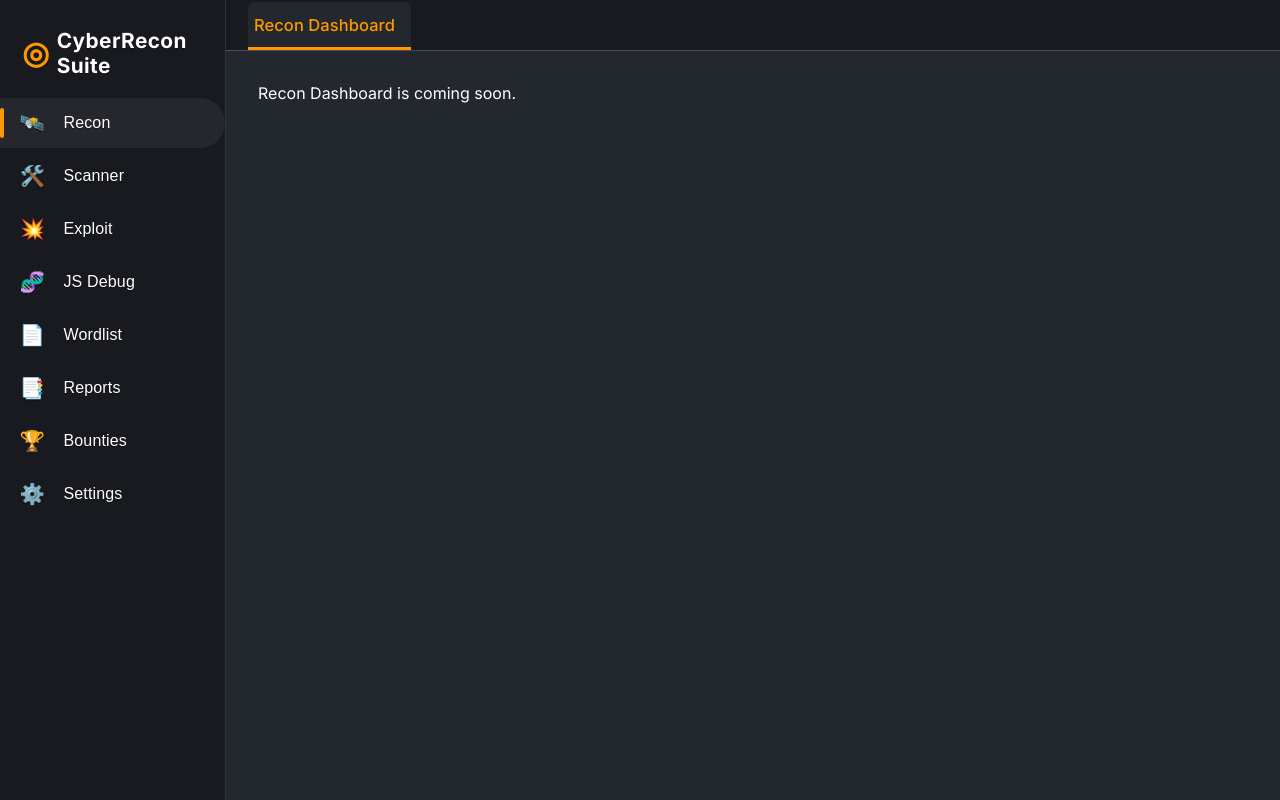
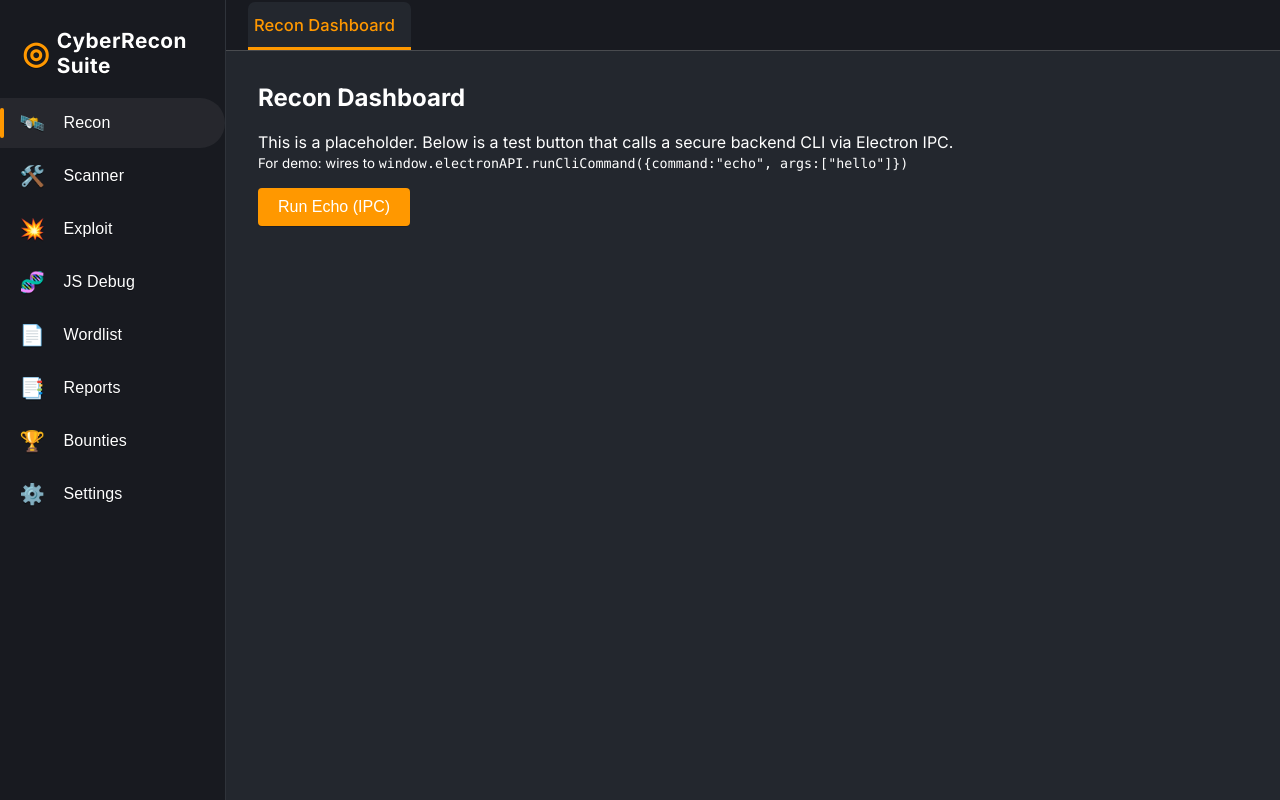
Before and after one commit to Workflow-Manager-admin/cyberrecon-suite-26393-aec3d6ad, a React (Create React App) app in the folder cyberrecon_suite/: page / in a window 1280 px wide. Built offline with nearby package versions, Linux system fonts and the light colour scheme; the HTML template or start-up script is replaced by a standard one.

Commit message:
Auto-commit: Changes as of 2025-06-02T17:16:42.985331+00:00

```diff
--- a/cyberrecon_suite/src/modules/ReconDashboard.js
+++ b/cyberrecon_suite/src/modules/ReconDashboard.js
@@ -1,7 +1,97 @@
 /**
  * PUBLIC_INTERFACE
- * Placeholder for Recon Dashboard module.
+ * Recon Dashboard module – triggers a sample CLI via Electron IPC and displays output.
+ */
+
+import React, { useState } from "react";
+
+/**
+ * useCliCommand – React hook to request CLI operations via Electron IPC.
+ * Pattern: Exposes `runCliCommand(command, args)` and handles loading/result/error.
+ * Result: {stdout, stderr, code, error} from backend handler.
+ */
+function useCliCommand() {
+  const [loading, setLoading] = useState(false);
+  const [result, setResult] = useState(null);
+  const [error, setError] = useState(null);
+
+  // PUBLIC_INTERFACE
+  async function runCliCommand(command, args = []) {
+    setLoading(true);
+    setError(null);
+    setResult(null);
+
+    try {
+      // window.electronAPI.runCliCommand is defined in preload.js
+      const res = await window.electronAPI.runCliCommand({
+        command,
+        args
+      });
+      setResult(res);
+      if (res && res.error) setError(res.error);
+    } catch (err) {
+      setError(String(err));
+      setResult(null);
+    } finally {
+      setLoading(false);
+    }
+  }
+
+  return { runCliCommand, loading, result, error };
+}
+
+/**
+ * PUBLIC_INTERFACE
+ * ReconDashboard UI: Sample "Run Echo" button, displays stdout/stderr/code.
  */
 export default function ReconDashboard() {
-  return <div>Recon Dashboard is coming soon.</div>;
+  const { runCliCommand, loading, result, error } = useCliCommand();
+
+  // Sample test of 'echo "hello world"' via IPC
+  const handleEchoClick = () => {
+    runCliCommand("echo", ["hello world from Electron CLI!"]);
+  };
+
+  return (
+    <div>
+      <h2 style={{ marginTop: 0 }}>Recon Dashboard</h2>
+      <p>
+        This is a placeholder. Below is a test button that calls a secure backend CLI via Electron IPC.<br />
+        <small>
+          For demo: wires to <code>window.electronAPI.runCliCommand({"{"}command:"echo", args:["hello"]{"}"})</code>
+        </small>
+      </p>
+      <button className="btn" onClick={handleEchoClick} disabled={loading}>
+        {loading ? "Running..." : "Run Echo (IPC)"}
+      </button>
+      <div style={{ marginTop: 24 }}>
+        {error && (
+          <div style={{ color: "#ff6666", marginBottom: 8 }}>
+            <strong>Error:</strong> {error}
+          </div>
+        )}
+        {result && (
+          <div style={{
+            background: "#23272e",
+            border: "1px solid #2f333a",
+            padding: "13px",
+            borderRadius: "5px",
+            marginTop: "4px",
+            fontFamily: "monospace",
+            color: "#fff"
+          }}>
+            <div>
+              <strong>stdout:</strong> {result.stdout?.trim() || <span style={{ color: "#aaa" }}>(empty)</span>}
+            </div>
+            <div>
+              <strong>stderr:</strong> {result.stderr?.trim() || <span style={{ color: "#aaa" }}>(empty)</span>}
+            </div>
+            <div>
+              <strong>exit code:</strong> {typeof result.code !== "undefined" ? result.code : "-"}
+            </div>
+          </div>
+        )}
+      </div>
+    </div>
+  );
 }
```
Also changed, not shown: 2 other files (tests, documents, lock files or other folders).
